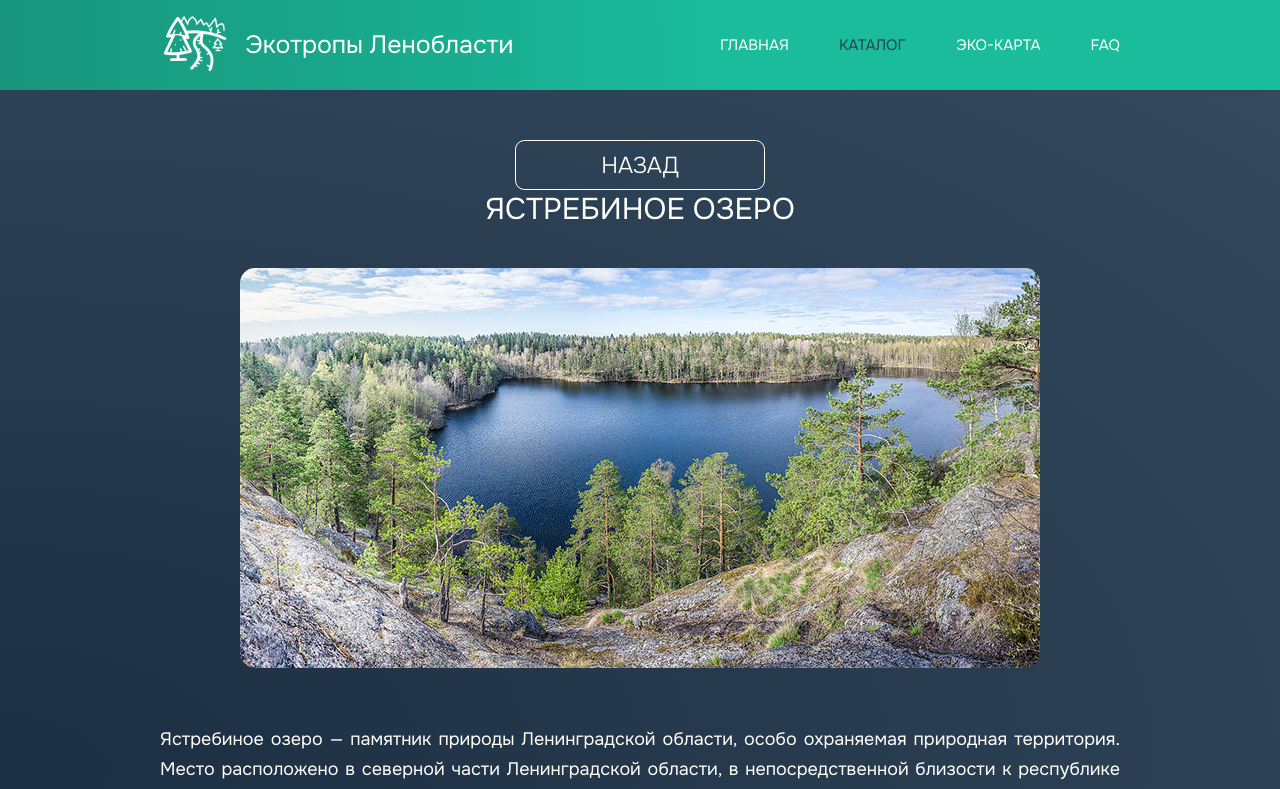
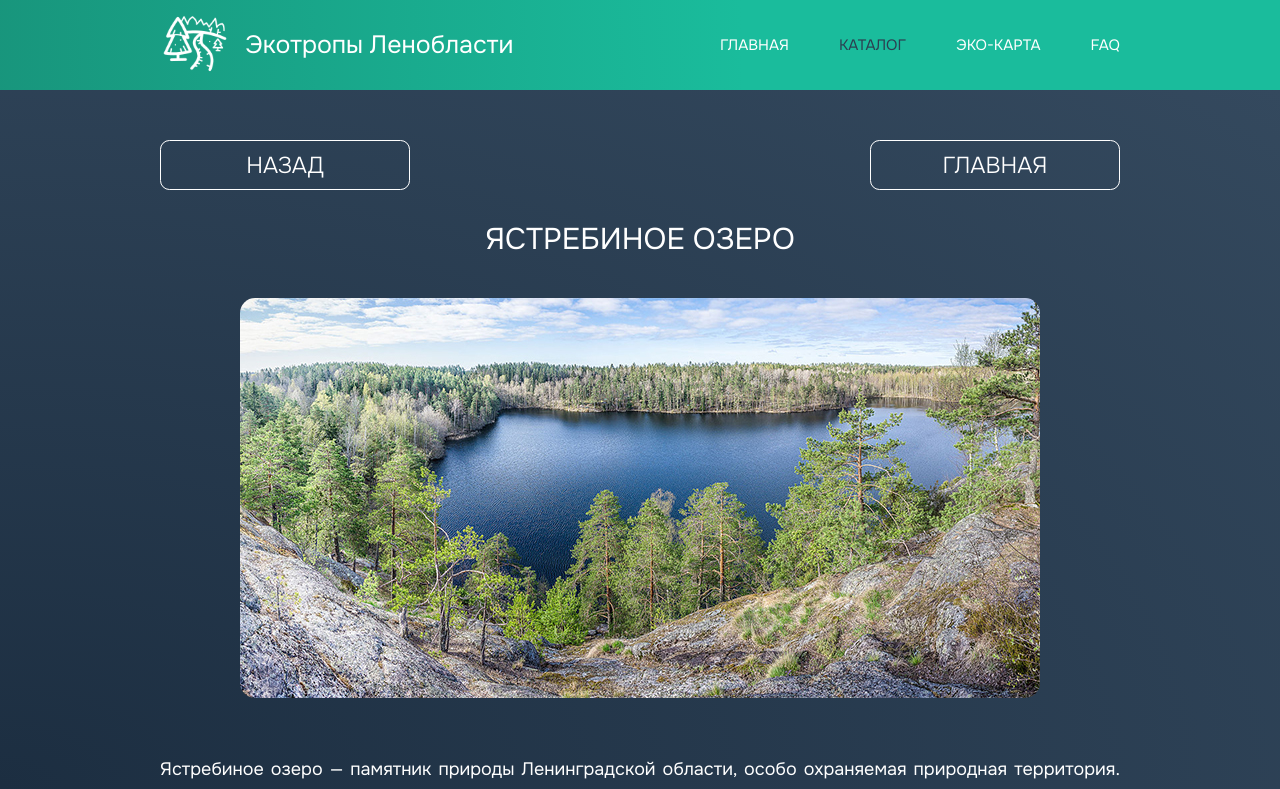
Before and after one commit to BLazzeD21/React-Eco-Trails, a React app: page /catalog/1 in a window 1280 px wide. Shown: the top 789 px of the page. Built offline with nearby package versions, Linux system fonts and the light colour scheme.

Commit message:
feat: add buttons for ShowPoint

```diff
--- a/src/app.jsx
+++ b/src/app.jsx
@@ -1,4 +1,4 @@
-import React, { lazy } from 'react';
+import React, { lazy, useState } from 'react';
 import { Route, Routes } from 'react-router-dom';
 
 import Layout from './components/Layout/Layout.jsx';
@@ -12,11 +12,18 @@ import './styles/styles.scss';
 
 
 const App = () => {
+  const [search, setSearch] = useState('');
+
   return (
     <Routes>
       <Route path='/' element={ <Layout /> }>
         <Route index element={<Home />}/>
-        <Route path='catalog' element={<Catalog />}/>
+        <Route path='catalog' element={
+          <Catalog
+            search={search}
+            setSearch={setSearch}
+          />
+        }/>
         <Route path="/catalog/:id" element={<ShowPoint/>} />
         <Route path='*' element={<NoMatch />} />
       </Route>
--- a/src/hooks/usePoints.jsx
+++ b/src/hooks/usePoints.jsx
@@ -2,8 +2,7 @@
 import React, { useMemo, useState } from 'react';
 import { ecotrailPoints } from '../store/points.js';
 
-export const usePoints = () => {
-  const [SearchText, setSearchText] = useState('');
+export const usePoints = (SearchText, setSearchText) => {
   const [FilteredPoints, setFilteredPoints] = useState([]);
 
   useMemo(() => {
--- a/src/pages/Catalog.jsx
+++ b/src/pages/Catalog.jsx
@@ -1,4 +1,4 @@
-import React, { useEffect } from 'react';
+import React from 'react';
 import Container from '../components/Container/Container.jsx';
 import Sectiontitle from '../components/UI/SectionTitle/SectionTitle.jsx';
 import Input from '../components/UI/Input/Input.jsx';
@@ -6,8 +6,11 @@ import { usePoints } from '../hooks/usePoints.jsx';
 import ShowCards from '../components/CustomCard/ShowCards.jsx';
 
 
-const Catalog = () => {
-  const [SearchText, FilteredPoints, setSearchText] = usePoints();
+const Catalog = ({ search, setSearch }) => {
+  const [SearchText,
+    FilteredPoints,
+    setSearchText,
+  ] = usePoints(search, setSearch);
 
 
   return (
--- a/src/pages/ShowPoint.jsx
+++ b/src/pages/ShowPoint.jsx
@@ -1,5 +1,5 @@
 import React from 'react';
-import { useParams } from 'react-router-dom';
+import { useParams, useLocation } from 'react-router-dom';
 import { ecotrailPoints } from '../store/points.js';
 import Container from '../components/Container/Container.jsx';
 import Title from '../components/UI/Title/Title.jsx';
@@ -25,6 +25,7 @@ const ShowPoint = () => {
         <div className="point">
           <div className="point__btns">
             <Button to={-1}>Назад</Button>
+            <Button to={'/'}>Главная</Button>
           </div>
           <Title className={'point__title'}>{name}</Title>
           <div className="point__img">
--- a/src/styles/blocks/_point.scss
+++ b/src/styles/blocks/_point.scss
@@ -34,4 +34,10 @@
   hr {
     color: #ffffff;
   }
+  &__btns {
+    width: 100%;
+    display: flex;
+    justify-content: space-between;
+    margin-bottom: 30px;
+  }
 }
```
